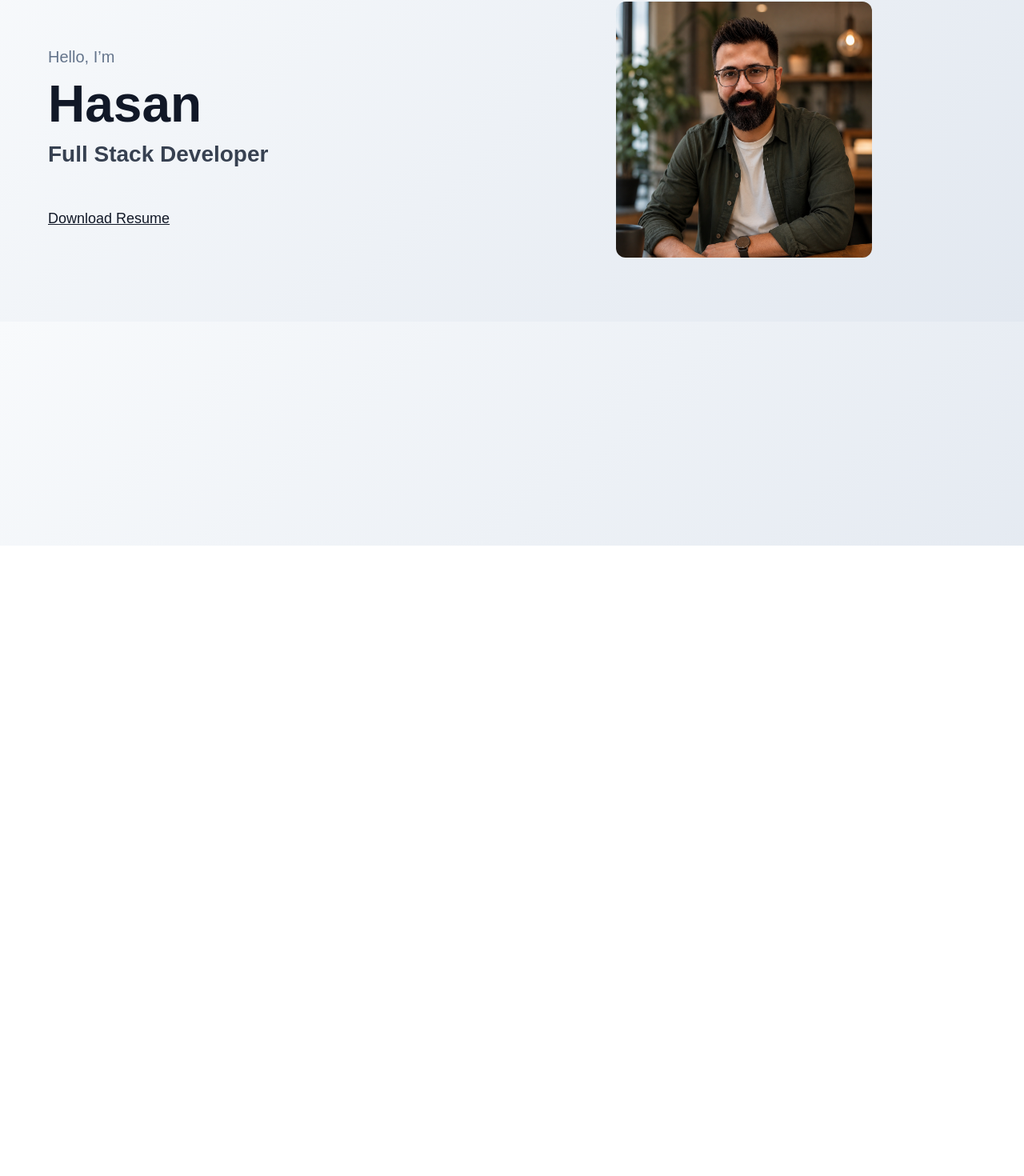
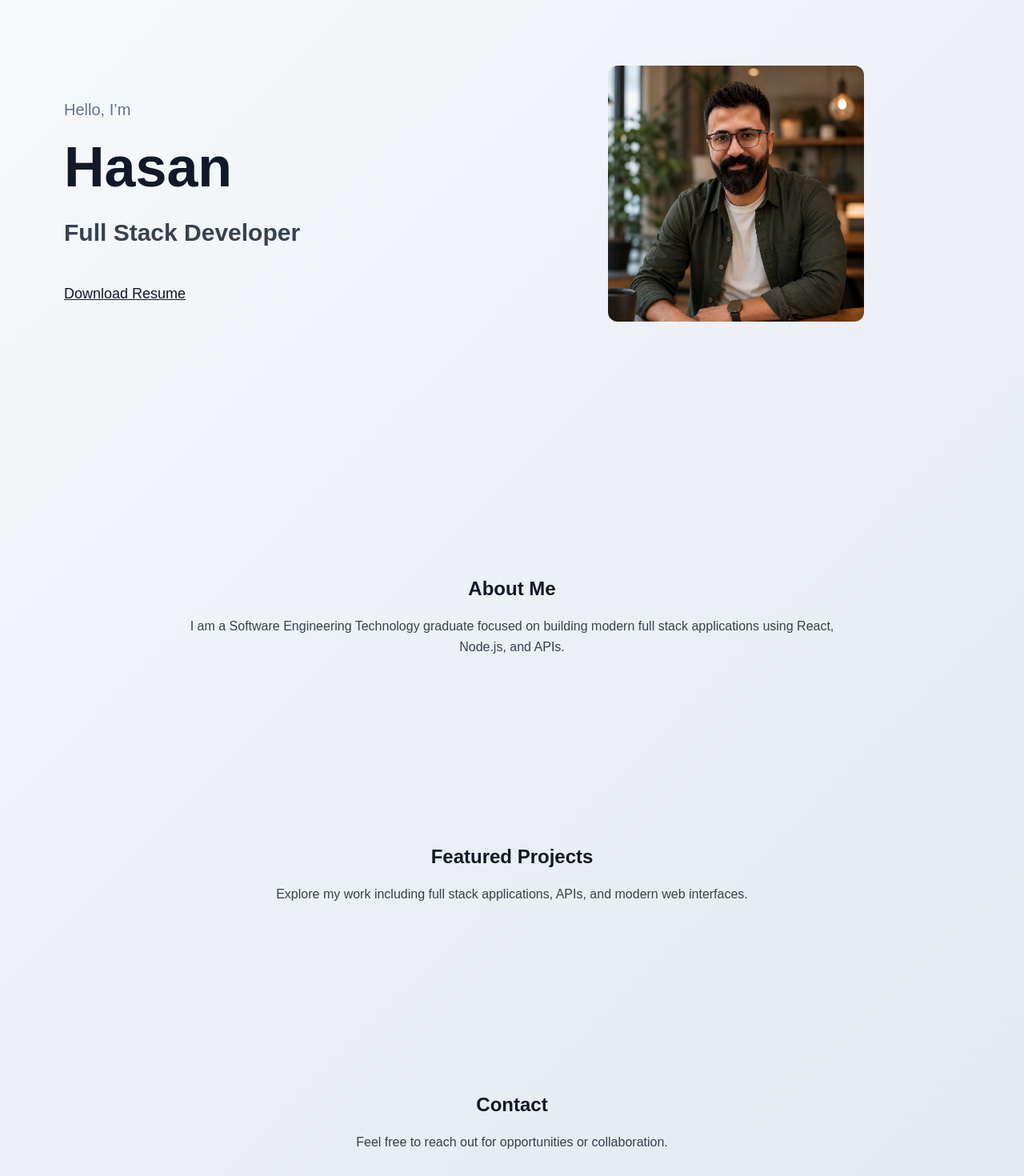
Before and after one commit to Has-has/portfolio, a React (Vite) app: page / in a window 1280 px wide. Shown: the part 118-1588 px from the top of the page at 80% size. Before the commit the page ends 800 px from the top, so only its background shows below. Built offline with nearby package versions, Linux system fonts and the light colour scheme.

Commit message:
added featured project section

```diff
--- a/src/pages/Home.jsx
+++ b/src/pages/Home.jsx
@@ -2,27 +2,48 @@ import profile from "../assets/profile.jpg";
 
 function Home() {
   return (
-    <div style={styles.hero}>
-      {/* LEFT SIDE */}
+    <div>
+      {/* HERO SECTION */}
+      <section style={styles.hero}>
         <div style={styles.left}>
           <p style={styles.smallText}>Hello, I’m</p>
-
           <h1 style={styles.name}>Hasan</h1>
-
           <h2 style={styles.role}>Full Stack Developer</h2>
 
-        <a
-          href="/resume.pdf" // later we can add real resume
-          style={styles.link}
-        >
+          <a href="/resume.pdf" style={styles.link}>
             Download Resume
           </a>
         </div>
 
-      {/* RIGHT SIDE */}
         <div style={styles.right}>
           <img src={profile} alt="Hasan" style={styles.image} />
         </div>
+      </section>
+
+      {/* ABOUT SECTION */}
+      <section style={styles.section}>
+        <h2>About Me</h2>
+        <p style={styles.text}>
+          I am a Software Engineering Technology graduate focused on building
+          modern full stack applications using React, Node.js, and APIs.
+        </p>
+      </section>
+
+      {/* PROJECTS SECTION */}
+      <section style={styles.section}>
+        <h2>Featured Projects</h2>
+        <p style={styles.text}>
+          Explore my work including full stack applications, APIs, and modern web interfaces.
+        </p>
+      </section>
+
+      {/* CONTACT SECTION */}
+      <section style={styles.section}>
+        <h2>Contact</h2>
+        <p style={styles.text}>
+          Feel free to reach out for opportunities or collaboration.
+        </p>
+      </section>
     </div>
   );
 }
@@ -33,10 +54,11 @@ const styles = {
     alignItems: "center",
     justifyContent: "space-between",
     flexWrap: "wrap",
-  width: "100%",
+    minHeight: "90vh",
+
     maxWidth: "1200px",
     margin: "0 auto",
-  padding: "120px 20px 80px",
+    padding: "80px 40px",
   },
 
   left: {
@@ -54,35 +76,44 @@ const styles = {
   smallText: {
     fontSize: "20px",
     color: "#64748b",
-    marginBottom: "10px",
   },
 
   name: {
-  fontSize: "64px",
-  fontWeight: "700",
-  margin: "0",
+    fontSize: "70px",
+    margin: "10px 0",
     color: "#111827",
   },
 
   role: {
-  fontSize: "28px",
-  marginTop: "10px",
+    fontSize: "30px",
     color: "#374151",
   },
 
   link: {
     display: "inline-block",
-    marginTop: "30px",
+    marginTop: "25px",
     fontSize: "18px",
+    textDecoration: "underline",
     color: "#111827",
-    textDecoration: "underline",
   },
 
   image: {
     width: "100%",
     maxWidth: "320px",
-    height: "auto",
     borderRadius: "12px",
+  },
+
+  section: {
+    padding: "100px 20px",
+    maxWidth: "900px",
+    margin: "0 auto",
+    textAlign: "center",
+  },
+
+  text: {
+    marginTop: "20px",
+    lineHeight: "1.6",
+    color: "#374151",
   },
 };
 
```
Lines whose indentation alone changed are shown as unchanged.
